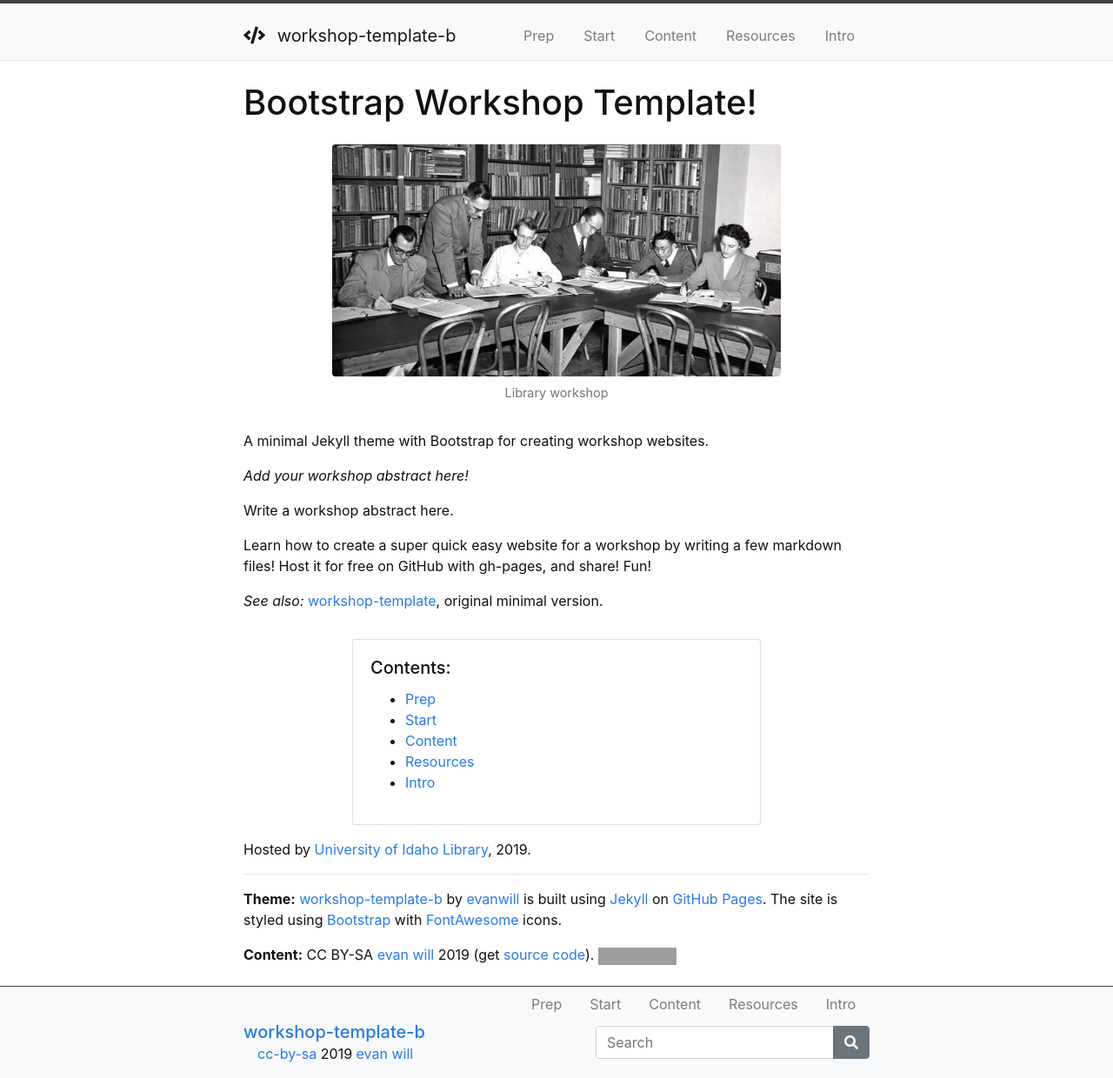
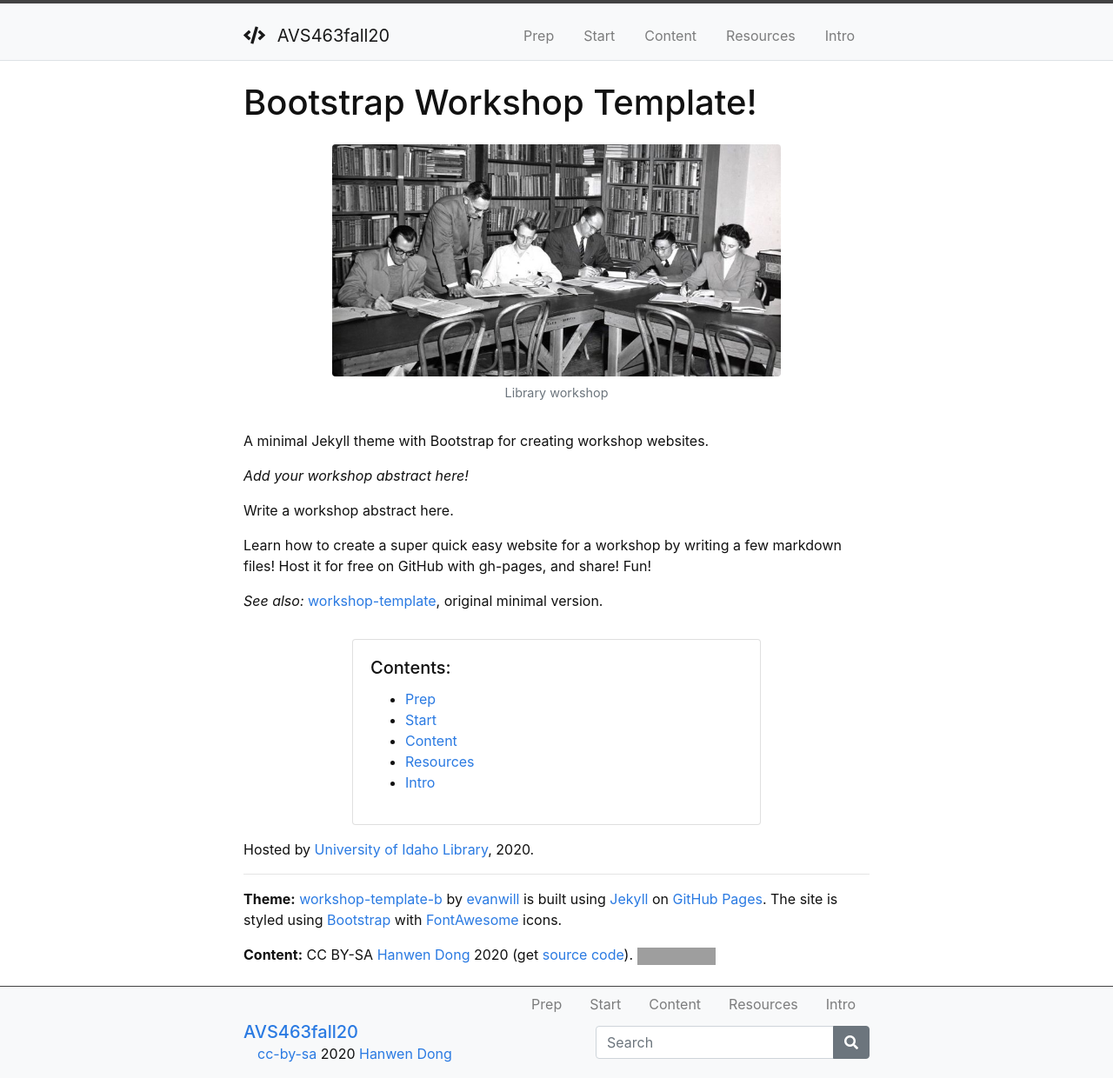
Before and after one commit to hanwendong1/AVS463-f20, a Jekyll site: the page built from index.md, in a window 1280 px wide. Shown: the whole page at 87% size. Built offline with Jekyll 4.4.1, drawn with Linux system fonts in a browser that asks for light colours; grey boxes are pictures that could not be loaded.

Commit message:
Update _config.yml

```diff
--- a/_config.yml
+++ b/_config.yml
@@ -1,34 +1,35 @@
-# workshop-template-b, evanwill
-# https://github.com/evanwill/workshop-template-b
+# AVS463fall20, hanwendong1
+# https://https://github.com/hanwendong1/AVS463fall20
 # A Jekyll template for a simple workshop website
 
 # Site settings
 # title appears in the header
-title: workshop-template-b
+title: AVS463fall20
 # title-icon appears in the header to give some pizazz (leave blank for none)
 # choose from Font Awesome 5 free, https://fontawesome.com/icons?d=gallery&m=free
 # some options: fas fa-wrench; fas fa-cogs; fas fa-code; fas fa-chalkboard-teacher; fas fa-book-open
 title-icon: fas fa-code
 # description and keywords for meta tags
-description: "Create a workshop website quick and easy!"
-keywords: "workshops, websites, gh-pages, jekyll"
+description: "Library resources for fall 2020 AVS 463 current topic debates assignment!"
+keywords: "AVS, Growth and Lacation, dairy science"
 featured-image: "/images/uidaho-workshop.jpg"
 
 # author settings for cc-by, appears in the footer
-author: evan will
-pub_year: 2019
-github_username: evanwill
+author: Hanwen Dong
+Contributor: Jylisa Doney
+pub_year: 2020
+github_username: hanwendong1
 
 # add the full url for the github repository
-repo: "https://github.com/evanwill/workshop-template-b"
+repo: "https://github.com/hanwendong1/AVS463fall20"
 
 # site urls
 # add the url for the domain,
 # on gh-pages follow the pattern: https://username.github.io
-url: https://evanwill.github.io
+url: https://hanwendong1.github.io
 # add subsection of the domain,
 # on gh-pages this is a / followed by the name of the repository
-baseurl: /workshop-template-b
+baseurl: /AVS463fall20
 
 # add search box to footer?
 search: true
```
